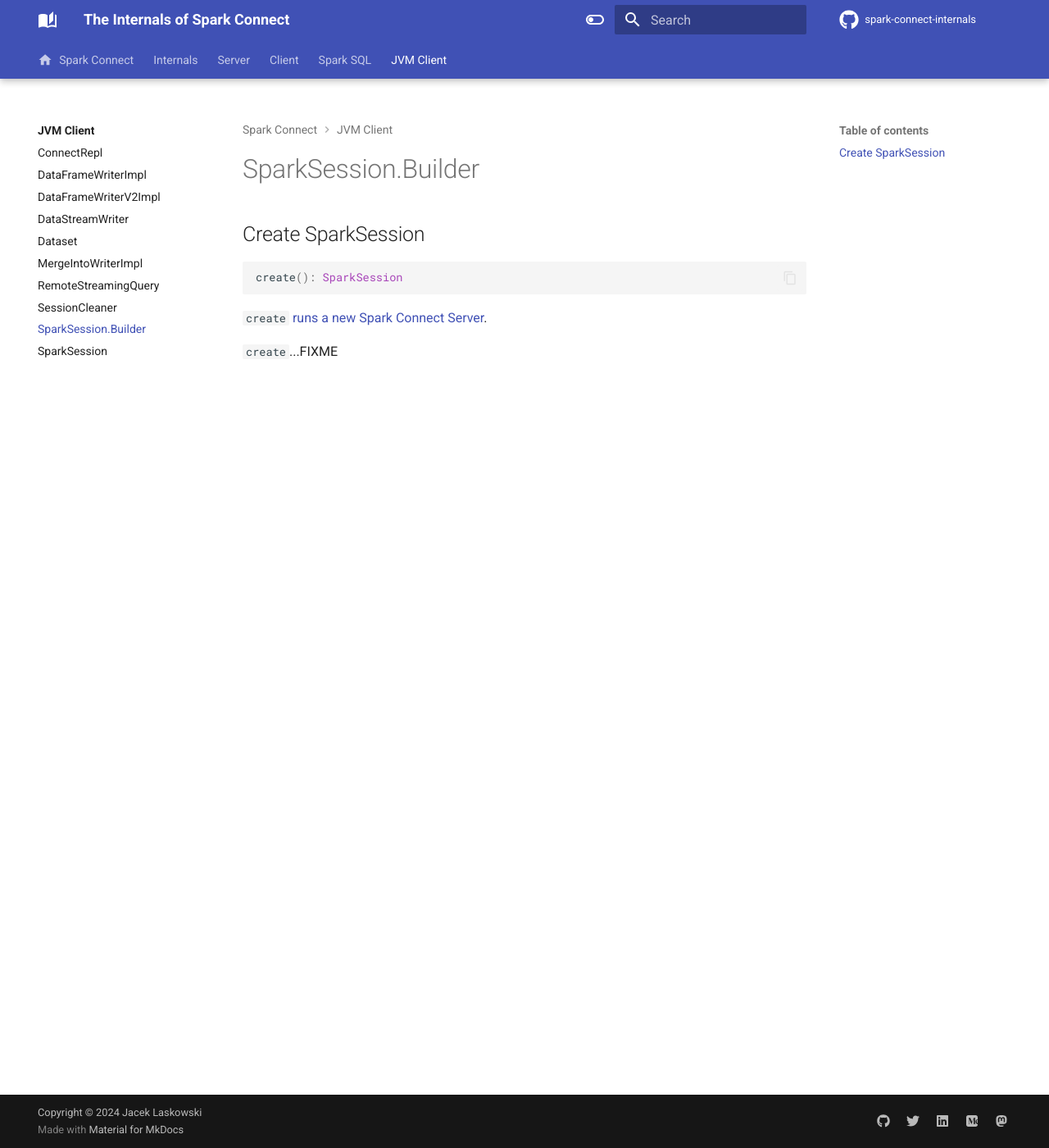
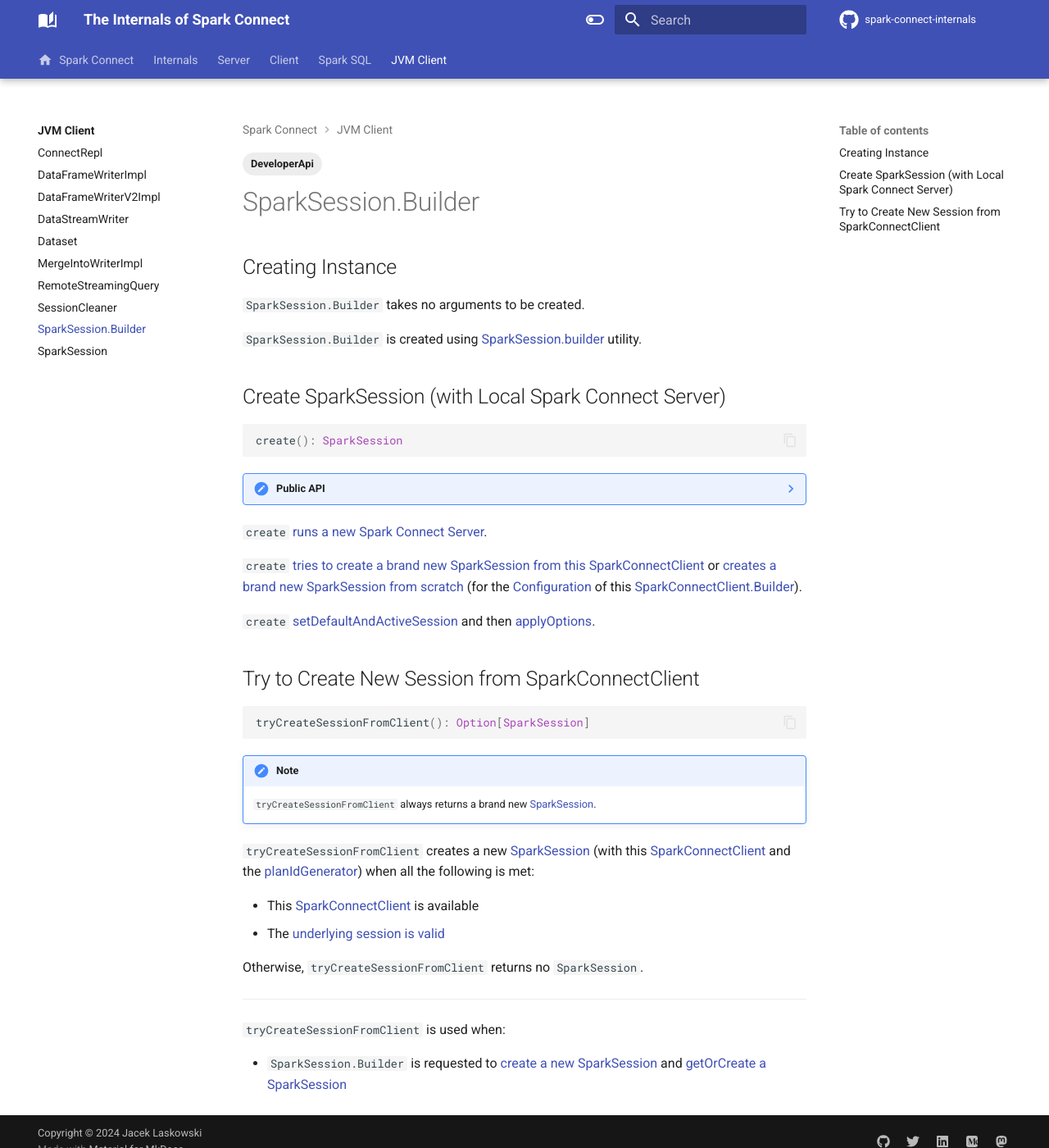
Before and after one commit to japila-books/spark-connect-internals, an MkDocs documentation site: the page built from docs/jvm/SparkSession.Builder.md, in a window 1280 px wide and 1400 px high. Shown: the whole window at 82% size. Built offline with MkDocs 1.6.1 and Material for MkDocs 9.7.7, drawn with Linux system fonts in a browser that asks for light colours; comment, search, counter and statistics services are not loaded.

Commit message:
jvm.SparkSession.Builder + Tags

````diff
--- a/docs/jvm/SparkSession.Builder.md
+++ b/docs/jvm/SparkSession.Builder.md
@@ -1,11 +1,49 @@
+---
+tags:
+  - DeveloperApi
+---
+
 # SparkSession.Builder
 
-## Create SparkSession { #create }
+## Creating Instance
+
+`SparkSession.Builder` takes no arguments to be created.
+
+`SparkSession.Builder` is created using [SparkSession.builder](SparkSession.md#builder) utility.
+
+## Create SparkSession (with Local Spark Connect Server) { #create }
 
 ```scala
 create(): SparkSession
 ```
 
+??? note "Public API"
+    `create` is part of the public API.
+
 `create` [runs a new Spark Connect Server](SparkSession.md#withLocalConnectServer).
 
-`create`...FIXME
+`create` [tries to create a brand new SparkSession from this SparkConnectClient](#tryCreateSessionFromClient) or [creates a brand new SparkSession from scratch](SparkSession.md#create) (for the [Configuration](../client/SparkConnectClient.Builder.md#configuration) of this [SparkConnectClient.Builder](../client/SparkConnectClient.md#builder)).
+
+`create` [setDefaultAndActiveSession](#setDefaultAndActiveSession) and then [applyOptions](#applyOptions).
+
+## Try to Create New Session from SparkConnectClient { #tryCreateSessionFromClient }
+
+```scala
+tryCreateSessionFromClient(): Option[SparkSession]
+```
+
+!!! note
+    `tryCreateSessionFromClient` always returns a brand new [SparkSession](SparkSession.md).
+
+`tryCreateSessionFromClient` creates a new [SparkSession](SparkSession.md) (with this [SparkConnectClient](#client) and the [planIdGenerator](SparkSession.md#planIdGenerator)) when all the following is met:
+
+* This [SparkConnectClient](#client) is available
+* The [underlying session is valid](../client/SparkConnectClient.md#isSessionValid)
+
+Otherwise, `tryCreateSessionFromClient` returns no `SparkSession`.
+
+---
+
+`tryCreateSessionFromClient` is used when:
+
+* `SparkSession.Builder` is requested to [create a new SparkSession](#create) and [getOrCreate a SparkSession](#getOrCreate)
--- a/docs/server/SparkConnectServer.md
+++ b/docs/server/SparkConnectServer.md
@@ -2,7 +2,7 @@
 title: SparkConnectServer
 ---
 
-# SparkConnectServer Standalone Application
+# SparkConnectServer &mdash; Spark Connect Server Standalone Application
 
 `SparkConnectServer` is a standalone application to [start a Spark Connect server](#main) from command line.
 
--- a/mkdocs.yml
+++ b/mkdocs.yml
@@ -86,6 +86,10 @@
   - macros
   # https://squidfunk.github.io/mkdocs-material/reference/#built-in-meta-plugin
   - meta
+  # https://squidfunk.github.io/mkdocs-material/setup/setting-up-tags/
+  - tags:
+      tags_allowed:
+        - DeveloperApi
   # https://squidfunk.github.io/mkdocs-material/reference/#built-in-typeset-plugin
   - typeset
 
````
Also changed, not shown: docs/client/SparkConnectClient.Builder.md (added, +3 -0 lines), docs/server/SparkConnectService.md (+1 -1 lines).
